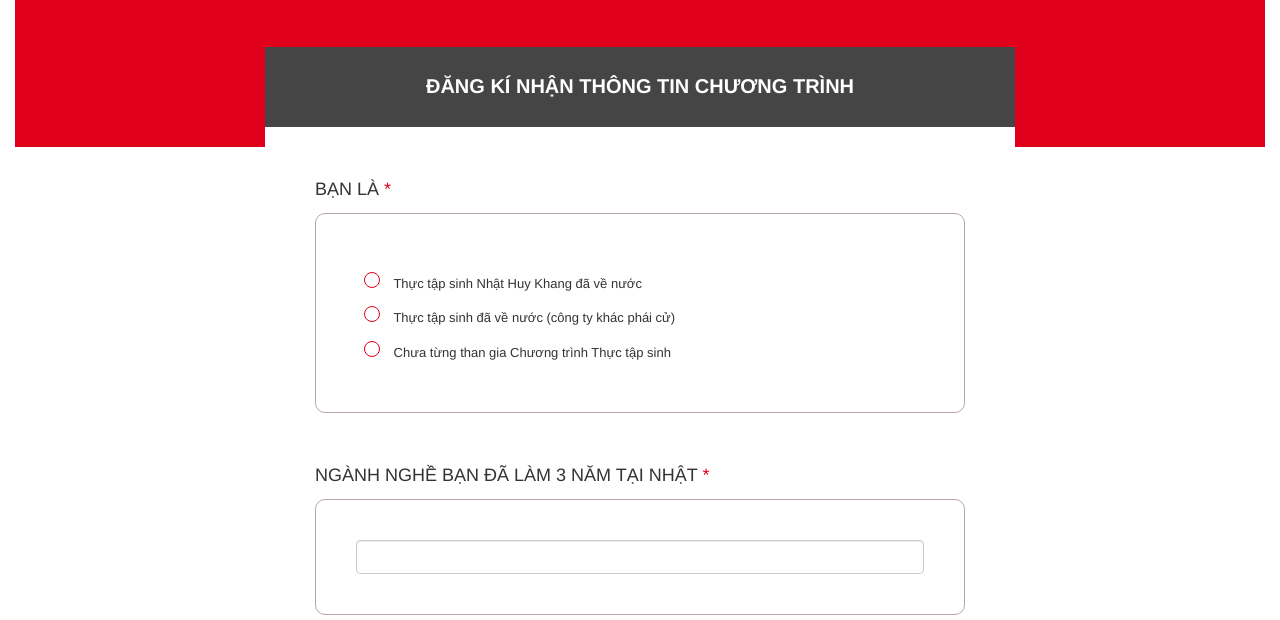
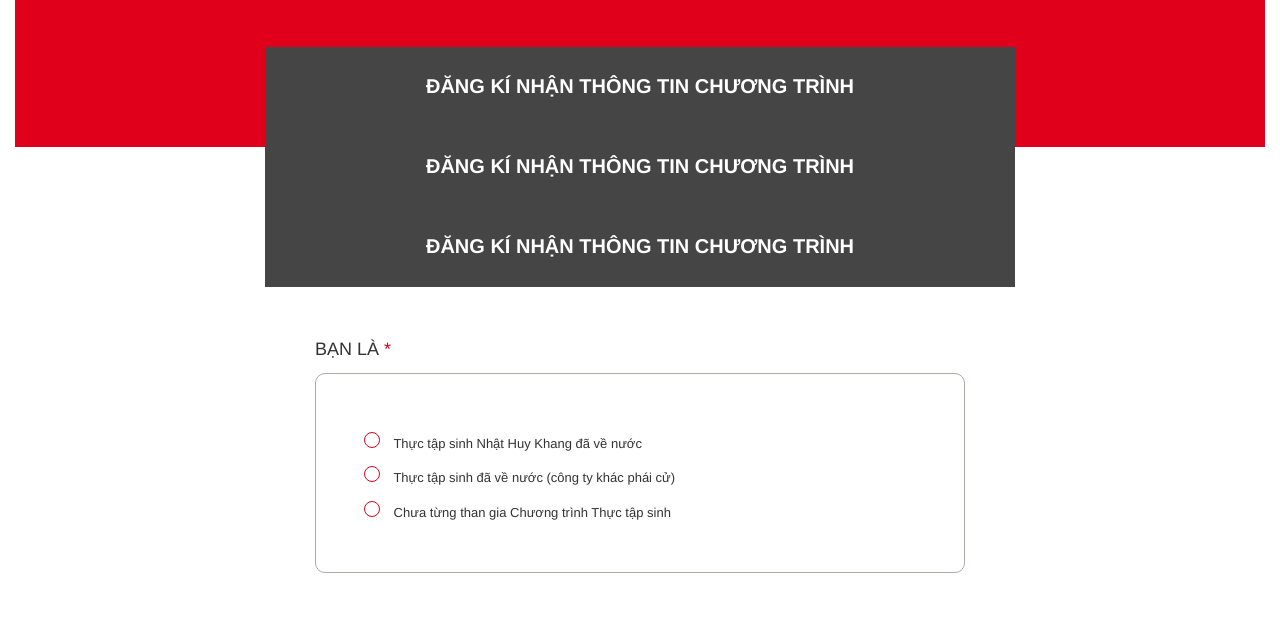
Before and after one commit to ChiDao9598/demoPPLUS, a plain HTML site: page index.html in a window 1280 px wide. Shown: the part 173-793 px from the top of the page. Drawn offline with nearby package versions, Linux system fonts and the light colour scheme; a script that the page names is missing.

Commit message:
asdasdadsaasdrw

```diff
--- a/index.html
+++ b/index.html
@@ -43,6 +43,12 @@
 				<div class="title-form">
 					<p class="text">ĐĂNG KÍ NHẬN THÔNG TIN CHƯƠNG TRÌNH</p>
 				</div>
+				<div class="title-form">
+						<p class="text">ĐĂNG KÍ NHẬN THÔNG TIN CHƯƠNG TRÌNH</p>
+					</div>
+					<div class="title-form">
+							<p class="text">ĐĂNG KÍ NHẬN THÔNG TIN CHƯƠNG TRÌNH</p>
+						</div>
 				<div class="content-detail">
 					<div class="detail _1">
 						<p class="text-detail">BẠN LÀ <a class="rule" href="">*</a></p>
```
